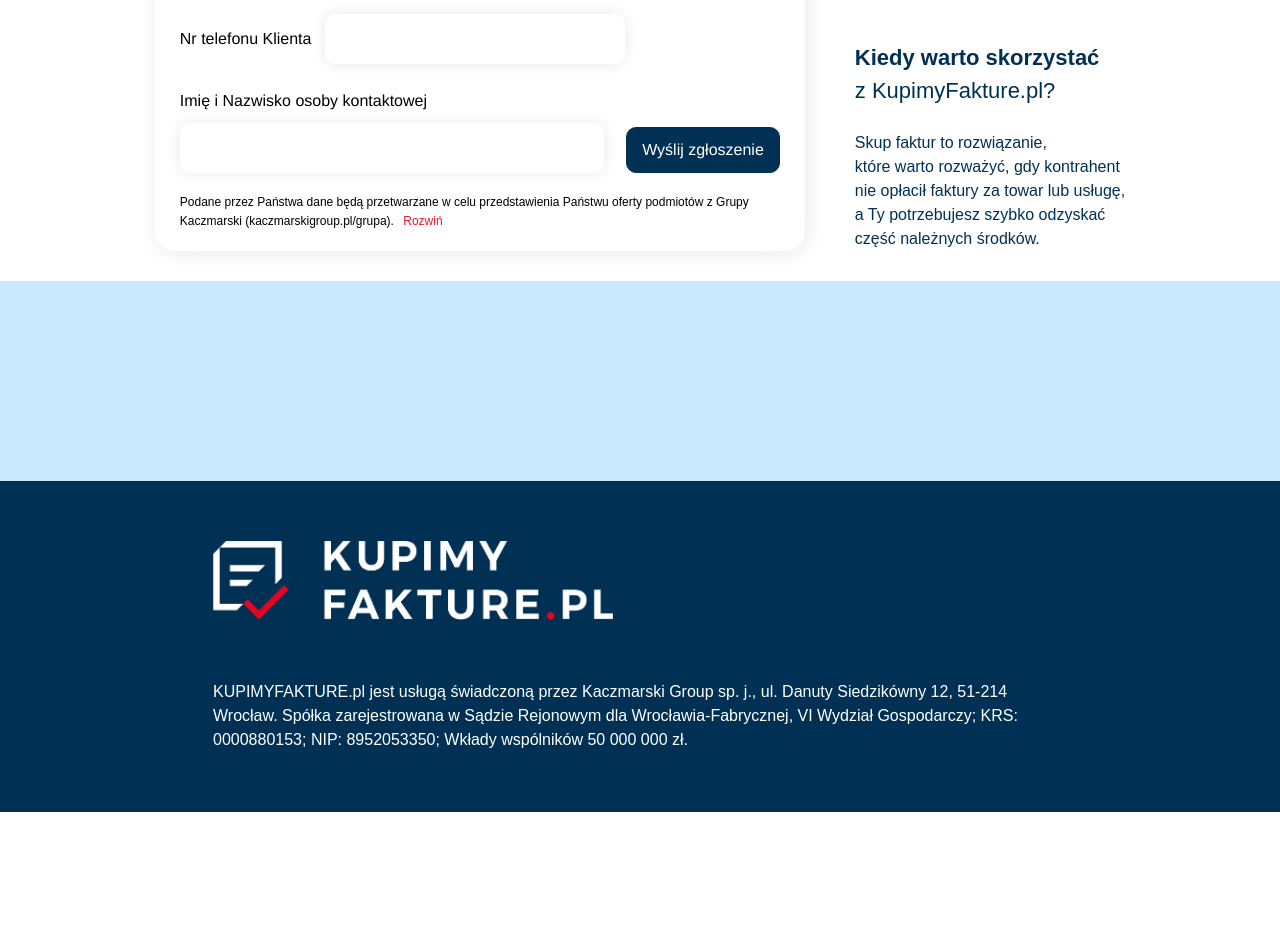
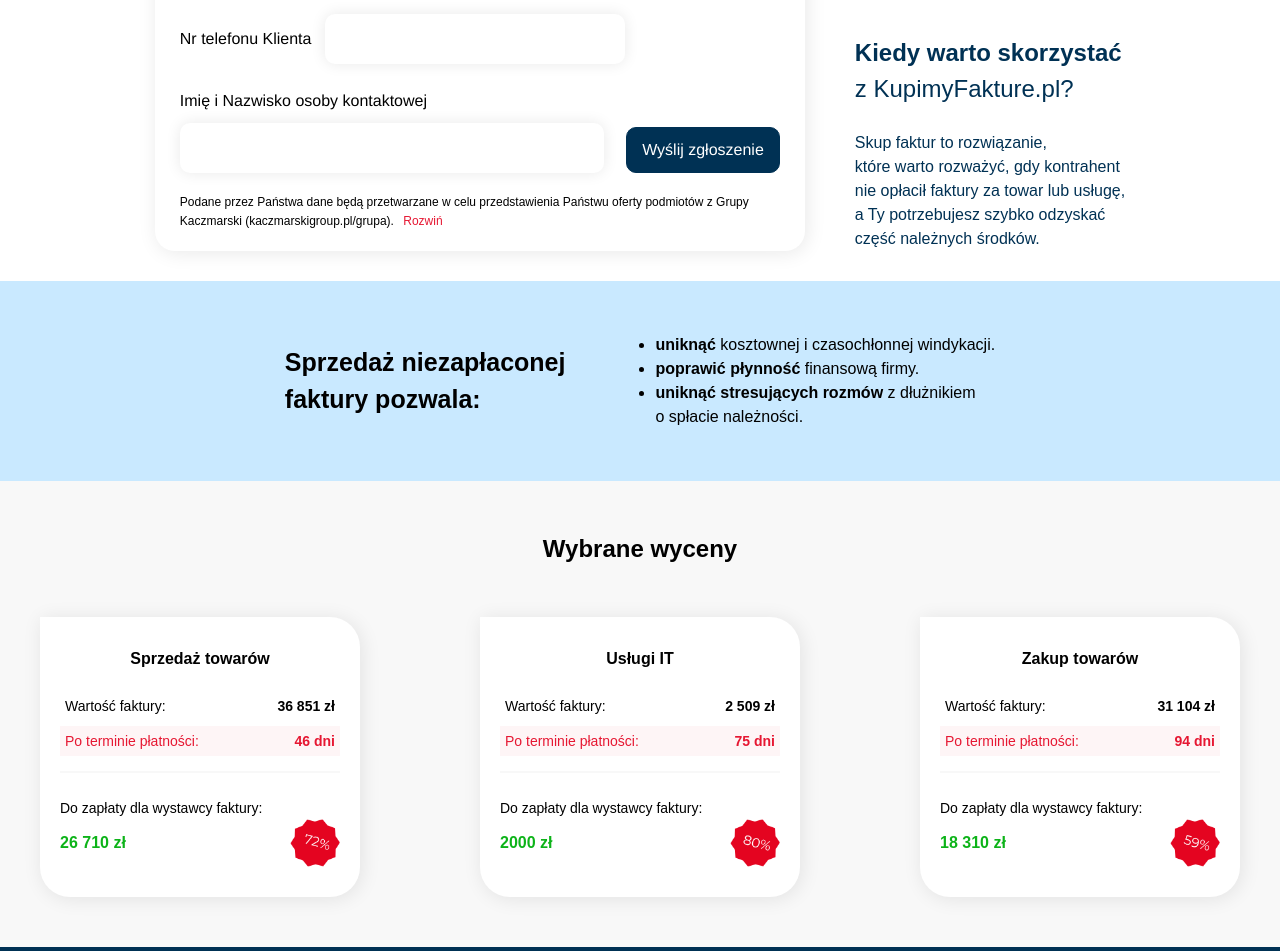
Before and after one commit to Davcode1234/25101804_6321_LP, a plain HTML site: page index.html in a window 1280 px wide. Shown: the part 572-1523 px from the top of the page. Before the commit the page ends 1384 px from the top, so only its background shows below. Drawn offline with Linux system fonts and the light colour scheme; a script that the page names is missing.

Commit message:
Add new sections

```diff
--- a/css/style.css
+++ b/css/style.css
@@ -110,7 +110,7 @@
 }
 
 .under-header-text-title {
-  font-size: 22px;
+  font-size: 24px;
 }
 
 /* FORM */
@@ -302,6 +302,117 @@
   height: 200px;
   width: 100%;
   background-color: #c9e9ff;
+  display: flex;
+  justify-content: center;
+  align-items: center;
+  gap: 50px;
+}
+
+.benefits-section-header {
+  font-size: 25px;
+  font-weight: 600;
+}
+
+/* PRICE SECTION */
+
+.price-section {
+  width: 100%;
+  display: flex;
+  flex-direction: column;
+  align-items: center;
+  background-color: #f8f8f8;
+  padding: 50px 20px;
+}
+
+.price-section-header {
+  margin-bottom: 50px;
+}
+
+.tiles-container {
+  width: 1200px;
+  display: flex;
+  justify-content: space-between;
+}
+
+.tile-header {
+  font-size: 16px;
+  margin-bottom: 20px;
+}
+
+.tile {
+  background-color: #ffffff;
+  -webkit-box-shadow: 2px 2px 20px #00000017;
+  -moz-box-shadow: 2px 2px 20px #00000017;
+  box-shadow: 2px 2px 20px #00000017;
+  border-top-right-radius: 30px;
+  border-bottom-right-radius: 30px;
+  border-bottom-left-radius: 30px;
+  padding: 30px 20px;
+  display: flex;
+  flex-direction: column;
+  align-items: center;
+  width: 320px;
+}
+
+.value-container {
+  margin-bottom: 5px;
+}
+.value-container,
+.red-value-container {
+  height: 30px;
+  display: flex;
+  align-items: center;
+  justify-content: space-between;
+  width: 100%;
+  white-space: nowrap;
+  padding: 0 5px;
+}
+
+.red-value-container {
+  background-color: #fef5f6;
+}
+
+.value-title,
+.red-value-title,
+.red-value,
+.value {
+  font-size: 14px;
+  white-space: nowrap;
+}
+
+.value,
+.red-value {
+  font-weight: 800;
+}
+
+.red-value,
+.red-value-title {
+  color: #e61732;
+}
+
+.tile-separator {
+  margin-top: 15px;
+}
+
+.bottom-text {
+  width: 100%;
+  font-size: 14px;
+}
+
+.cost-tag-wrapper {
+  width: 100%;
+  display: flex;
+  justify-content: space-between;
+  align-items: center;
+}
+
+.cost-tag-value {
+  color: #0db319;
+  font-weight: 800;
+}
+
+.cost-tag {
+  width: 50px;
 }
 
 /* FOOTER  */
--- a/index.html
+++ b/index.html
@@ -209,7 +209,87 @@
       </div>
     </section>
 
-    <section class="benefits-section"></section>
+    <section class="benefits-section">
+      <p class="benefits-section-header">
+        Sprzedaż niezapłaconej<br />faktury pozwala:
+      </p>
+      <ul>
+        <li><strong>uniknąć</strong> kosztownej i czasochłonnej windykacji.</li>
+        <li><strong>poprawić płynność</strong> finansową firmy.</li>
+        <li>
+          <strong>uniknąć stresujących rozmów</strong> z dłużnikiem <br />o
+          spłacie należności.
+        </li>
+      </ul>
+    </section>
+    <section class="price-section">
+      <h2 class="price-section-header">Wybrane wyceny</h2>
+      <div class="tiles-container">
+        <div class="tile">
+          <h3 class="tile-header">Sprzedaż towarów</h3>
+          <div class="value-container">
+            <p class="value-title">Wartość faktury:</p>
+            <p class="value">36 851 zł</p>
+          </div>
+          <div class="red-value-container">
+            <p class="red-value-title">Po terminie płatności:</p>
+            <p class="red-value">46 dni</p>
+          </div>
+          <div class="tile-separator"></div>
+          <p class="bottom-text">Do zapłaty dla wystawcy faktury:</p>
+          <div class="cost-tag-wrapper">
+            <p class="cost-tag-value">26 710 zł</p>
+            <img
+              src="./images/72.png"
+              alt="naklejka z napisem 72%"
+              class="cost-tag"
+            />
+          </div>
+        </div>
+        <div class="tile">
+          <h3 class="tile-header">Usługi IT</h3>
+          <div class="value-container">
+            <p class="value-title">Wartość faktury:</p>
+            <p class="value">2 509 zł</p>
+          </div>
+          <div class="red-value-container">
+            <p class="red-value-title">Po terminie płatności:</p>
+            <p class="red-value">75 dni</p>
+          </div>
+          <div class="tile-separator"></div>
+          <p class="bottom-text">Do zapłaty dla wystawcy faktury:</p>
+          <div class="cost-tag-wrapper">
+            <p class="cost-tag-value">2000 zł</p>
+            <img
+              src="./images/80.png "
+              alt="naklejka z napisem 80%"
+              class="cost-tag"
+            />
+          </div>
+        </div>
+        <div class="tile">
+          <h3 class="tile-header">Zakup towarów</h3>
+          <div class="value-container">
+            <p class="value-title">Wartość faktury:</p>
+            <p class="value">31 104 zł</p>
+          </div>
+          <div class="red-value-container">
+            <p class="red-value-title">Po terminie płatności:</p>
+            <p class="red-value">94 dni</p>
+          </div>
+          <div class="tile-separator"></div>
+          <p class="bottom-text">Do zapłaty dla wystawcy faktury:</p>
+          <div class="cost-tag-wrapper">
+            <p class="cost-tag-value">18 310 zł</p>
+            <img
+              src="./images/59.png"
+              alt="naklejka z napisem 59%"
+              class="cost-tag"
+            />
+          </div>
+        </div>
+      </div>
+    </section>
 
     <footer class="footer">
       <div class="footer-container">
```
Also changed, not shown: images/59.png (added), images/72.png (added), images/80.png (added).
